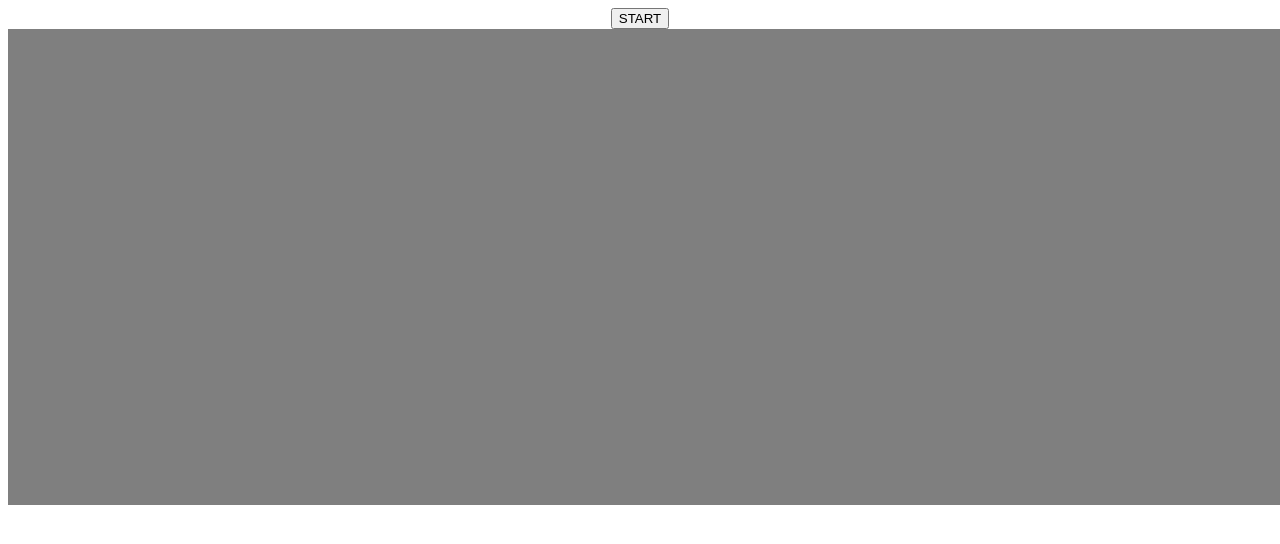
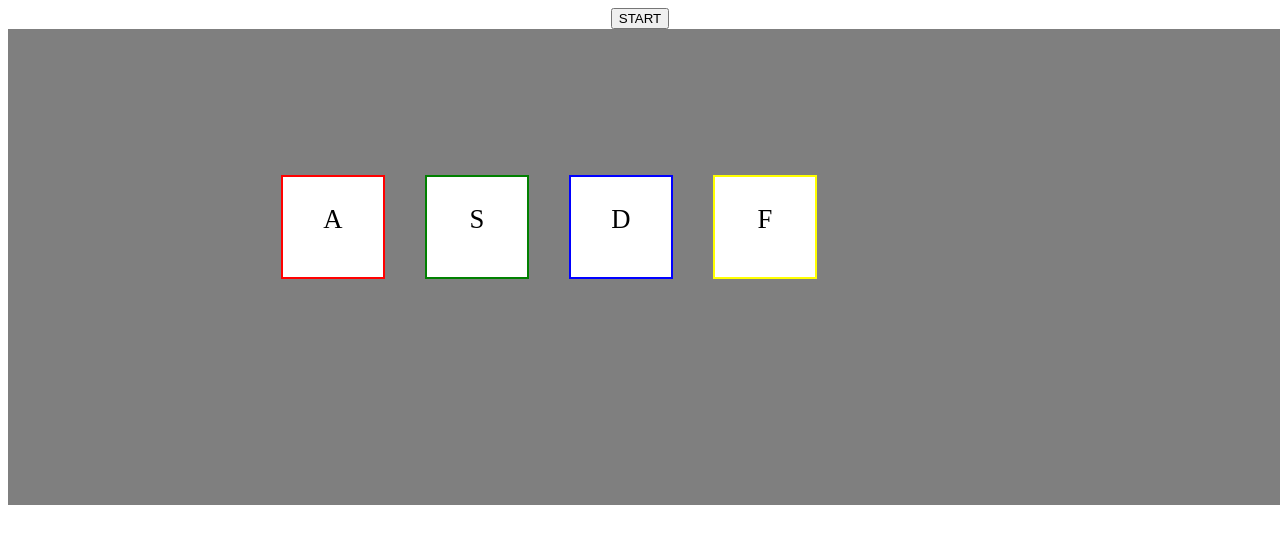
Before and after one commit to MadKingBryce/SimonSays, a plain HTML site: page Simon.html in a window 1280 px wide. Drawn offline with nearby package versions, Linux system fonts and the light colour scheme.

Commit message:
Fixed html

```diff
--- a/Simon.html
+++ b/Simon.html
@@ -18,7 +18,18 @@
 		</button>
 	</div>
 	<div id="container">
-
+		<div class="beep" id="A">
+			<p>A</p>
+		</div>
+		<div class="beep" id="S">
+			<p>S</p>
+		</div>
+		<div class="beep" id="D">
+			<p>D</p>
+		</div>
+		<div class="beep" id="F">
+			<p>F</p>
+		</div>
 	</div>
 
 	<div id="continue-message">
```
